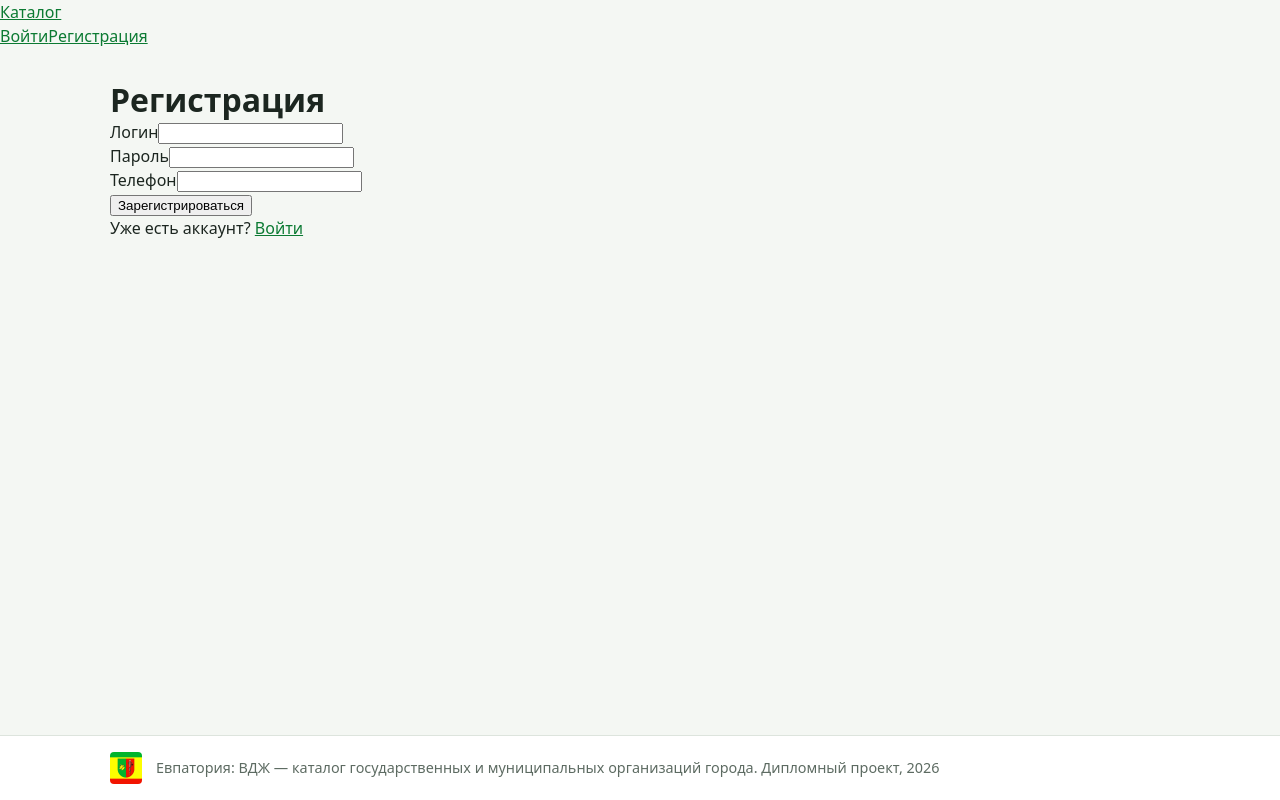
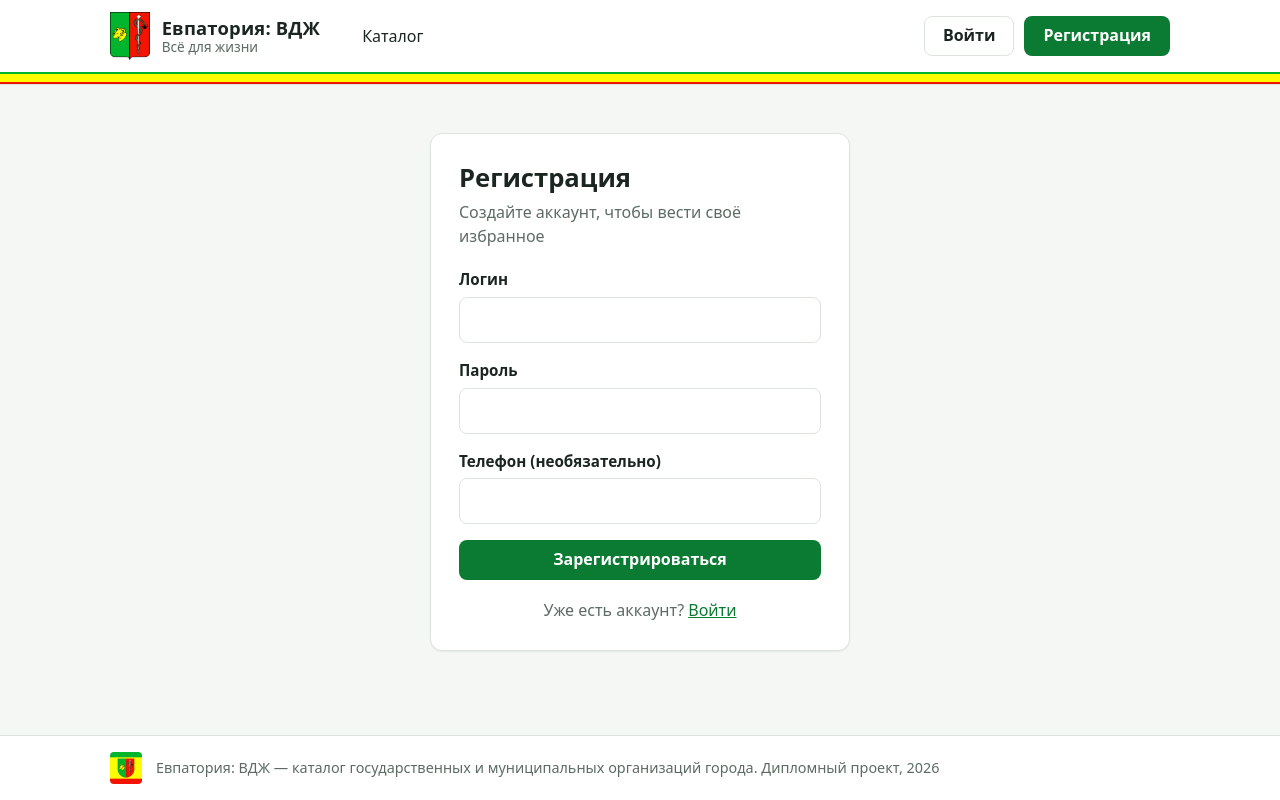
Before and after one commit to VladCheresh/efl-project, a React (Vite) app in the folder frontend/: page /register in a window 1280 px wide. Built offline with nearby package versions, Linux system fonts and the light colour scheme.

Commit message:
Add classNames in pages and components for styles

```diff
--- a/frontend/src/components/CategoryFilter.jsx
+++ b/frontend/src/components/CategoryFilter.jsx
@@ -1,6 +1,11 @@
 function CategoryFilter({ categories, value, onChange }) {
   return (
-    <select value={value} onChange={(event) => onChange(event.target.value)}>
+    <select
+      className="select"
+      aria-label="Категория"
+      value={value}
+      onChange={(event) => onChange(event.target.value)}
+    >
       <option value="">Все категории</option>
       {categories.map((category) => (
         <option key={category.id} value={category.id}>
--- a/frontend/src/components/FavoriteButton.jsx
+++ b/frontend/src/components/FavoriteButton.jsx
@@ -27,8 +27,16 @@ function FavoriteButton({ organizationId, isFavorite, favoriteId, onChange }) {
     }
   }
 
-  return (
-    <button onClick={handleClick} disabled={pending}>
+    return (
+      <button
+        type="button"
+        className={`favorite-btn${isFavorite ? ' is-active' : ''}`}
+        onClick={handleClick}
+        disabled={pending}
+        aria-pressed={isFavorite}
+        aria-label={isFavorite ? 'Убрать из избранного' : 'Добавить в избранное'}
+        title={isFavorite ? 'Убрать из избранного' : 'Добавить в избранное'}
+    >
       {isFavorite ? '♥' : '♡'}
     </button>
   )
--- a/frontend/src/components/Header.jsx
+++ b/frontend/src/components/Header.jsx
@@ -1,5 +1,6 @@
-import { Link, useNavigate } from 'react-router-dom'
+import { Link, NavLink, useNavigate } from 'react-router-dom'
 import { useAuth } from '../context/AuthContext'
+import coatOfArms from '../assets/coat-of-arms.png'
 
 function Header() {
   const { user, loading, logout } = useAuth()
@@ -11,28 +12,49 @@ function Header() {
   }
 
   return (
-    <header>
-      <nav>
-        <Link to="/">Каталог</Link>
-        {user && <Link to="/favorites">Избранное</Link>}
-      </nav>
+    <header className="site-header">
+      <div className="header-inner">
+        <Link to="/" className="brand">
+          <img src={coatOfArms} alt="Герб Евпатории" className="brand-logo" />
+          <span className="brand-text">
+            <span className="brand-title">Евпатория: ВДЖ</span>
+            <span className="brand-subtitle">Всё для жизни</span>
+          </span>
+        </Link>
 
-      {/* пока AuthContext проверяет токен, не показываем ни "Войти", ни имя */}
-      {!loading && (
-        <div>
-          {user ? (
-            <>
-              <span>{user.username}</span>
-              <button onClick={handleLogout}>Выйти</button>
-            </>
-          ) : (
-            <>
-              <Link to="/login">Войти</Link>
-              <Link to="/register">Регистрация</Link>
-            </>
+        <nav className="main-nav">
+          <NavLink to="/" end className="nav-link">
+            Каталог
+          </NavLink>
+          {user && (
+            <NavLink to="/favorites" className="nav-link">
+              Избранное
+            </NavLink>
           )}
+        </nav>
+
+        <div className="header-actions">
+          {!loading &&
+            (user ? (
+              <>
+                <span className="user-name">{user.username}</span>
+                <button type="button" className="btn btn-outline" onClick={handleLogout}>
+                  Выйти
+                </button>
+              </>
+            ) : (
+              <>
+                <Link to="/login" className="btn btn-outline">
+                  Войти
+                </Link>
+                <Link to="/register" className="btn btn-primary">
+                  Регистрация
+                </Link>
+              </>
+            ))}
         </div>
-      )}
+      </div>
+      <div className="flag-stripe" aria-hidden="true" />
     </header>
   )
 }
--- a/frontend/src/components/OrganizationCard.jsx
+++ b/frontend/src/components/OrganizationCard.jsx
@@ -3,19 +3,24 @@ import FavoriteButton from './FavoriteButton'
 
 function OrganizationCard({ organization, favoriteId, onFavoriteChange }) {
   return (
-    <div>
-      <h3>
-        <Link to={`/organizations/${organization.id}`}>{organization.name}</Link>
-      </h3>
-      <p>{organization.address}</p>
-      <p>{organization.phone}</p>
+    <article className="card">
+      <div className="card-body">
+        {organization.category_name && (
+          <span className="badge">{organization.category_name}</span>
+        )}
+        <h3 className="card-title">
+          <Link to={`/organizations/${organization.id}`}>{organization.name}</Link>
+        </h3>
+        <p className="card-line">{organization.address}</p>
+        <p className="card-line">{organization.phone}</p>
+      </div>
       <FavoriteButton
         organizationId={organization.id}
         isFavorite={organization.is_favorite}
         favoriteId={favoriteId}
         onChange={onFavoriteChange}
       />
-    </div>
+    </article>
   )
 }
 
--- a/frontend/src/components/PrivateRoute.jsx
+++ b/frontend/src/components/PrivateRoute.jsx
@@ -5,7 +5,7 @@ function PrivateRoute({ children }) {
   const { user, loading } = useAuth()
 
   if (loading) {
-    return <p>Загрузка...</p>
+    return <p className="state-message">Загрузка...</p>
   }
 
   if (!user) {
--- a/frontend/src/components/SearchBar.jsx
+++ b/frontend/src/components/SearchBar.jsx
@@ -2,7 +2,9 @@ function SearchBar({ value, onChange }) {
   return (
     <input
       type="text"
+      className="search-input"
       placeholder="Поиск по названию или адресу..."
+      aria-label="Поиск по названию или адресу"
       value={value}
       onChange={(event) => onChange(event.target.value)}
     />
--- a/frontend/src/pages/CatalogPage.jsx
+++ b/frontend/src/pages/CatalogPage.jsx
@@ -82,29 +82,41 @@ function CatalogPage() {
 
     return (
     <div>
-      <h1>Евпатория: ВДЖ</h1>
+      <section className="page-hero">
+        <h1>Каталог организаций</h1>
+        <p className="page-subtitle">
+          Государственные и муниципальные организации города Евпатория: адреса, телефоны, категории
+        </p>
+      </section>
 
+      <div className="toolbar">
         <SearchBar value={search} onChange={setSearch} />
         <CategoryFilter categories={categories} value={category} onChange={setCategory} />
 
         {user && (
-        <label>
+          <label className="checkbox">
             <input
               type="checkbox"
               checked={onlyFavorites}
               onChange={(event) => setOnlyFavorites(event.target.checked)}
             />
-          Только избранное
+            <span>Только избранное</span>
           </label>
         )}
+      </div>
 
-      {loading && <p>Загрузка...</p>}
-      {error && <p>{error}</p>}
+      {loading && <p className="state-message">Загрузка...</p>}
+      {error && <p className="state-message state-error">{error}</p>}
 
       {!loading && !error && organizations.length === 0 && (
-        <p>Ничего не найдено</p>
+        <p className="state-message">Ничего не найдено</p>
       )}
 
+      {!loading && !error && organizations.length > 0 && (
+        <p className="results-count">Найдено организаций: {organizations.length}</p>
+      )}
+
+      <div className="card-grid">
         {organizations.map((organization) => (
           <OrganizationCard
             key={organization.id}
@@ -114,6 +126,7 @@ function CatalogPage() {
           />
         ))}
       </div>
+    </div>
   )
 }
 
--- a/frontend/src/pages/FavoritesPage.jsx
+++ b/frontend/src/pages/FavoritesPage.jsx
@@ -24,20 +24,26 @@ function FavoritesPage() {
     }
   }
 
-  if (loading) return <p>Загрузка...</p>
-  if (error) return <p>{error}</p>
+  if (loading) return <p className="state-message">Загрузка...</p>
+  if (error) return <p className="state-message state-error">{error}</p>
 
   return (
     <div>
-      <Link to="/">← Назад в каталог</Link>
+      <section className="page-hero">
         <h1>Моё избранное</h1>
+        <p className="page-subtitle">Организации, которые вы отметили сердечком</p>
+      </section>
 
       {favorites.length === 0 && (
-        <p>
-          В избранном пока пусто. <Link to="/">Перейти в каталог</Link>
-        </p>
+        <div className="empty-state">
+          <p>В избранном пока пусто.</p>
+          <Link to="/" className="btn btn-primary">
+            Перейти в каталог
+          </Link>
+        </div>
       )}
 
+      <div className="card-grid">
         {favorites.map((favorite) => (
           <OrganizationCard
             key={favorite.id}
@@ -47,6 +53,7 @@ function FavoritesPage() {
           />
         ))}
       </div>
+    </div>
   )
 }
 
--- a/frontend/src/pages/LoginPage.jsx
+++ b/frontend/src/pages/LoginPage.jsx
@@ -27,40 +27,47 @@ function LoginPage() {
   }
 
   return (
-    <div>
+    <div className="auth-card">
       <h1>Вход</h1>
+      <p className="auth-lead">Войдите, чтобы добавлять организации в избранное</p>
 
-      <form onSubmit={handleSubmit}>
-        <div>
+      <form className="form" onSubmit={handleSubmit}>
+        <div className="field">
           <label htmlFor="username">Логин</label>
           <input
             id="username"
             type="text"
+            autoComplete="username"
             value={username}
             onChange={(event) => setUsername(event.target.value)}
             required
           />
         </div>
 
-        <div>
+        <div className="field">
           <label htmlFor="password">Пароль</label>
           <input
             id="password"
             type="password"
+            autoComplete="current-password"
             value={password}
             onChange={(event) => setPassword(event.target.value)}
             required
           />
         </div>
 
-        {error && <p>{error}</p>}
+        {error && (
+          <p className="form-error" role="alert">
+            {error}
+          </p>
+        )}
 
-        <button type="submit" disabled={submitting}>
+        <button type="submit" className="btn btn-primary btn-block" disabled={submitting}>
           {submitting ? 'Входим...' : 'Войти'}
         </button>
       </form>
 
-      <p>
+      <p className="auth-switch">
         Нет аккаунта? <Link to="/register">Зарегистрироваться</Link>
       </p>
     </div>
--- a/frontend/src/pages/OrganizationDetailPage.jsx
+++ b/frontend/src/pages/OrganizationDetailPage.jsx
@@ -38,19 +38,20 @@ function OrganizationDetailPage() {
     setFavoriteId(newFavoriteId)
   }
 
-  if (loading) return <p>Загрузка...</p>
-  if (error) return <p>{error}</p>
+  if (loading) return <p className="state-message">Загрузка...</p>
+  if (error) return <p className="state-message state-error">{error}</p>
 
   return (
+    <div className="detail">
+      <Link to="/" className="back-link">
+        ← Назад в каталог
+      </Link>
+
+      <div className="detail-header">
         <div>
-      <Link to="/">← Назад в каталог</Link>
-      <h1>{org.name}</h1>
-      <p>Категория: {org.category_name}</p>
-      <p>Адрес: {org.address}</p>
-      <p>
-        Телефон: <a href={`tel:${org.phone}`}>{org.phone}</a>
-      </p>
-      <p>{org.description}</p>
+          {org.category_name && <span className="badge">{org.category_name}</span>}
+          <h1 className="detail-title">{org.name}</h1>
+        </div>
         <FavoriteButton
           organizationId={org.id}
           isFavorite={org.is_favorite}
@@ -58,6 +59,22 @@ function OrganizationDetailPage() {
           onChange={handleFavoriteChange}
         />
       </div>
+
+      <dl className="info-list">
+        <div className="info-row">
+          <dt>Адрес</dt>
+          <dd>{org.address}</dd>
+        </div>
+        <div className="info-row">
+          <dt>Телефон</dt>
+          <dd>
+            <a href={`tel:${org.phone}`}>{org.phone}</a>
+          </dd>
+        </div>
+      </dl>
+
+      <p className="detail-description">{org.description}</p>
+    </div>
   )
 }
 
--- a/frontend/src/pages/RegisterPage.jsx
+++ b/frontend/src/pages/RegisterPage.jsx
@@ -37,50 +37,58 @@ function RegisterPage() {
   }
 
   return (
-    <div>
+    <div className="auth-card">
       <h1>Регистрация</h1>
+      <p className="auth-lead">Создайте аккаунт, чтобы вести своё избранное</p>
 
-      <form onSubmit={handleSubmit}>
-        <div>
+      <form className="form" onSubmit={handleSubmit}>
+        <div className="field">
           <label htmlFor="username">Логин</label>
           <input
             id="username"
             type="text"
+            autoComplete="username"
             value={username}
             onChange={(event) => setUsername(event.target.value)}
             required
           />
         </div>
 
-        <div>
+        <div className="field">
           <label htmlFor="password">Пароль</label>
           <input
             id="password"
             type="password"
+            autoComplete="new-password"
             value={password}
             onChange={(event) => setPassword(event.target.value)}
             required
           />
         </div>
 
-        <div>
-          <label htmlFor="phone">Телефон</label>
+        <div className="field">
+          <label htmlFor="phone">Телефон (необязательно)</label>
           <input
             id="phone"
             type="tel"
+            autoComplete="tel"
             value={phone}
             onChange={(event) => setPhone(event.target.value)}
           />
         </div>
 
-        {error && <p>{error}</p>}
+        {error && (
+          <p className="form-error" role="alert">
+            {error}
+          </p>
+        )}
 
-        <button type="submit" disabled={submitting}>
+        <button type="submit" className="btn btn-primary btn-block" disabled={submitting}>
           {submitting ? 'Регистрируем...' : 'Зарегистрироваться'}
         </button>
       </form>
 
-      <p>
+      <p className="auth-switch">
         Уже есть аккаунт? <Link to="/login">Войти</Link>
       </p>
     </div>
```
Lines whose indentation alone changed are shown as unchanged.
